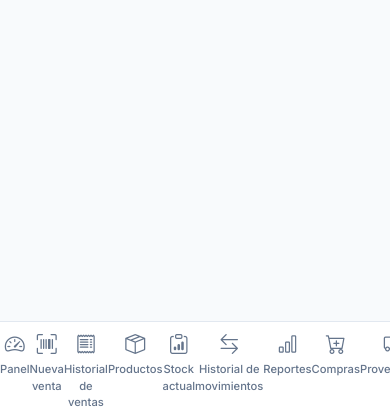
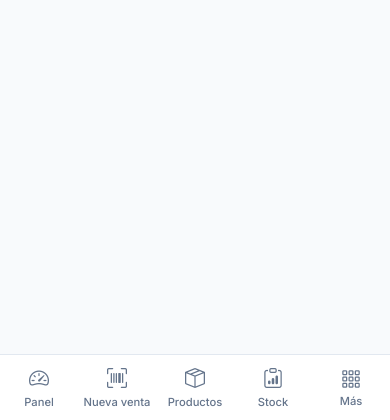
Before and after one commit to Angel-Asto/backend-inventario-botilleria, a Django app: page /compras/ in a window 390 px wide. Shown: the part 424-844 px from the top of the page. Run offline with Django 5.2, Linux system fonts and the light colour scheme; the visitor is signed in with stand-in values (Sample User, id 1); data that the repository does not hold is empty; parts of the project's set-up code (start-up, migrations or seed data) failed here and were passed over.

Commit message:
fix: menú del celular con accesos principales y botón Más

```diff
--- a/static/css/tema.css
+++ b/static/css/tema.css
@@ -20,6 +20,21 @@ h1,.h3{font-size:1.25rem}h2,.h5,.h6{font-size:.95rem}
 .bnav a .bi{display:block;font-size:1.25rem;margin-bottom:1px}
 .bnav a.on{color:var(--acc);font-weight:600}.bnav a.on::before{content:"";position:absolute;top:0;left:28%;right:28%;height:2px;background:var(--acc)}
 .bnav~main{max-width:1100px;margin:0 auto;padding:0 1rem 6rem}
+/* Celular: 4 accesos principales + "Más", que despliega el resto en cuadrícula */
+.bnav .mas{display:none}
+.velo{position:fixed;inset:0;z-index:19;background:#0f172a59}
+@media(max-width:767.98px){
+.bnav{padding-bottom:env(safe-area-inset-bottom,0px)}
+.bnav a.m:not(.prim){display:none}
+.bnav .mas{display:block;flex:1;background:none;border:0;color:var(--mute);font-family:inherit;font-size:.7rem;font-weight:500;line-height:1.3;padding:.5rem 0 .55rem;cursor:pointer}
+.bnav .mas .bi{display:block;font-size:1.25rem;margin-bottom:1px}
+.bnav a{min-width:0}
+.bnav.abierto{flex-wrap:wrap;max-height:78vh;overflow-y:auto;border-radius:14px 14px 0 0;box-shadow:0 -8px 24px #0f172a29;padding-top:.4rem}
+.bnav.abierto a.m{display:block;flex:0 0 25%;padding:.7rem .15rem}
+.bnav.abierto .grp{display:block;flex:0 0 100%;color:var(--mute);font-size:.68rem;font-weight:600;text-transform:uppercase;letter-spacing:.08em;padding:.6rem 1rem .1rem}
+.bnav.abierto .mas{flex:0 0 100%;border-top:1px solid var(--line);margin-top:.4rem}
+.bnav.abierto a.on::before{content:none}
+}
 .topbar{display:flex;align-items:center;gap:.6rem;background:#fff;color:var(--ink);border-bottom:1px solid var(--line);border-radius:0;margin:0 -1rem 1.25rem;padding:.7rem 1rem;box-shadow:none;font-size:.95rem}
 .topbar .bi-shop{color:var(--acc);font-size:1.1rem}
 .avatar{width:30px;height:30px;border-radius:50%;background:#e2e8f0;color:#334155;font-size:.8rem;font-weight:600;display:grid;place-items:center}
--- a/templates/base.html
+++ b/templates/base.html
@@ -16,17 +16,18 @@
 <body class="{% block clase_body %}{% endblock %}">
   {% block menu %}
   {% if user.is_authenticated %}
-  <nav class="bnav">
+  {# En el celular la barra inferior muestra solo los accesos "prim"; el resto se abre con el botón "Más". #}
+  <nav class="bnav" id="menu" aria-label="Menú principal">
     <div class="brand"><i class="bi bi-shop"></i>Botillería<small>{{ user.get_rol_display }}</small></div>
 
     <div class="grp">Operación</div>
-    <a class="m" href="{% url 'usuarios:inicio' %}"><i class="bi bi-speedometer2"></i><span>Panel</span></a>
-    <a class="m" href="{% url 'ventas:caja' %}"><i class="bi bi-upc-scan"></i><span>Nueva venta</span></a>
+    <a class="m prim" href="{% url 'usuarios:inicio' %}"><i class="bi bi-speedometer2"></i><span>Panel</span></a>
+    <a class="m prim" href="{% url 'ventas:caja' %}"><i class="bi bi-upc-scan"></i><span>Nueva venta</span></a>
     <a class="m" href="{% url 'ventas:lista' %}"><i class="bi bi-receipt"></i><span>Historial de ventas</span></a>
 
     <div class="grp">Inventario</div>
-    <a class="m" href="{% url 'productos:lista' %}"><i class="bi bi-box-seam"></i><span>Productos</span></a>
-    <a class="m" href="{% url 'inventario:stock' %}"><i class="bi bi-clipboard-data"></i><span>Stock actual</span></a>
+    <a class="m prim" href="{% url 'productos:lista' %}"><i class="bi bi-box-seam"></i><span>Productos</span></a>
+    <a class="m prim" href="{% url 'inventario:stock' %}"><i class="bi bi-clipboard-data"></i><span>Stock</span></a>
     {% if user.es_admin %}
     <a class="m" href="{% url 'inventario:movimientos' %}"><i class="bi bi-arrow-left-right"></i><span>Historial de movimientos</span></a>
     {% endif %}
@@ -44,7 +45,32 @@
     <a class="m" href="{% url 'usuarios:cambiar_contrasena' %}"><i class="bi bi-key"></i><span>Clave</span></a>
     <a class="m" href="#" onclick="document.getElementById('salir').submit();return false;"><i class="bi bi-box-arrow-right"></i><span>Salir</span></a>
     <form id="salir" method="post" action="{% url 'usuarios:cerrar_sesion' %}" hidden>{% csrf_token %}</form>
+    <button type="button" class="mas" id="btn-mas" aria-expanded="false" aria-controls="menu">
+      <i class="bi bi-grid-3x3-gap" aria-hidden="true"></i><span>Más</span>
+    </button>
   </nav>
+  <div class="velo" id="velo" hidden></div>
+  <script>
+  (function () {
+    var menu = document.getElementById('menu'), boton = document.getElementById('btn-mas'), velo = document.getElementById('velo');
+    function abrir(si) {
+      menu.classList.toggle('abierto', si); velo.hidden = !si;
+      boton.setAttribute('aria-expanded', si ? 'true' : 'false');
+      boton.querySelector('span').textContent = si ? 'Cerrar' : 'Más';
+      boton.querySelector('i').className = si ? 'bi bi-x-lg' : 'bi bi-grid-3x3-gap';
+    }
+    boton.addEventListener('click', function () { abrir(!menu.classList.contains('abierto')); });
+    velo.addEventListener('click', function () { abrir(false); });
+    document.addEventListener('keydown', function (e) { if (e.key === 'Escape') abrir(false); });
+    // Marca la sección actual (el enlace cuya ruta coincide más con la dirección).
+    var mejor = null, largo = 0, ruta = location.pathname;
+    menu.querySelectorAll('a.m[href^="/"]').forEach(function (a) {
+      var p = a.getAttribute('href');
+      if ((ruta === p || (p !== '/' && ruta.indexOf(p) === 0)) && p.length > largo) { mejor = a; largo = p.length; }
+    });
+    if (mejor) { mejor.classList.add('on'); mejor.setAttribute('aria-current', 'page'); }
+  })();
+  </script>
   {% endif %}
   {% endblock %}
 
```
